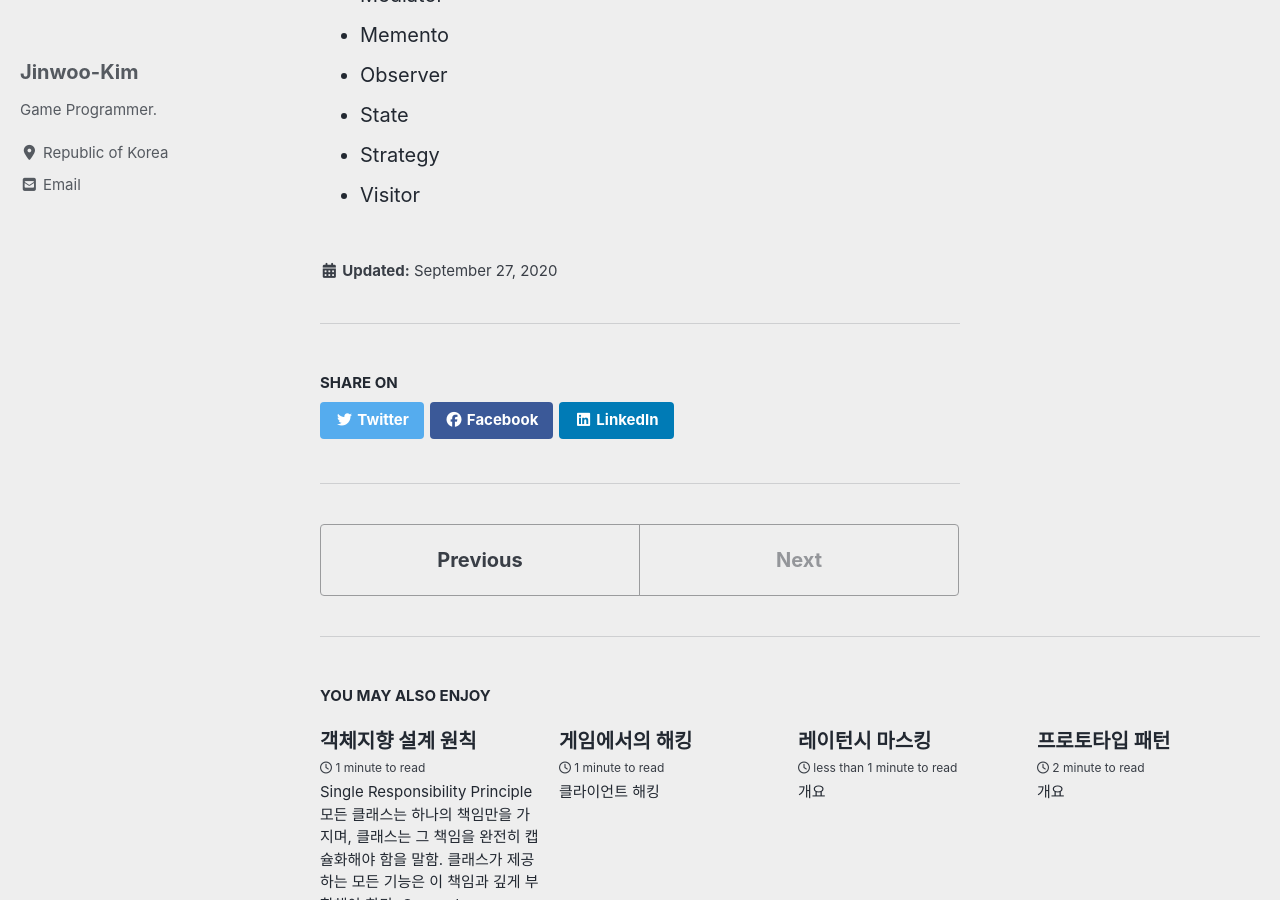
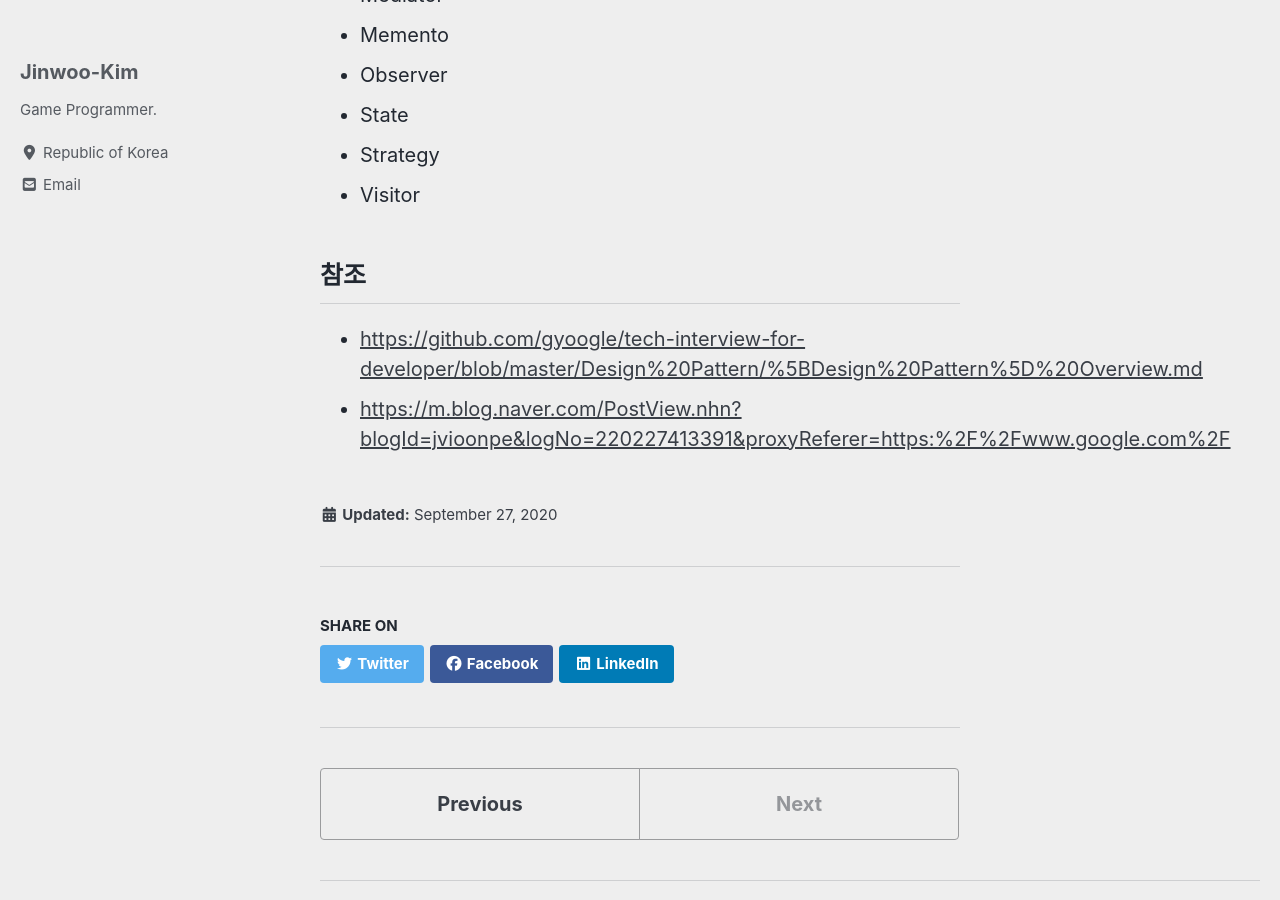
Before and after one commit to JIIIIIND/ComJind.github.io, a Jekyll site: the page built from _posts/2020-09-27-DesignPatternCategory.md, in a window 1280 px wide and 900 px high, scrolled down 1976 px. Built offline with Jekyll 4.4.1, drawn with Linux system fonts in a browser that asks for light colours; cached includes are drawn as plain includes; nearby versions of some CDN libraries.

Commit message:
add reference

```diff
--- a/_posts/2020-09-27-DesignPatternCategory.md
+++ b/_posts/2020-09-27-DesignPatternCategory.md
@@ -48,3 +48,7 @@ ex) 하위 클래스에서 구현해야 하는 함수 및 알고리즘들을 미
 - State
 - Strategy
 - Visitor
+
+## 참조
+- <https://github.com/gyoogle/tech-interview-for-developer/blob/master/Design%20Pattern/%5BDesign%20Pattern%5D%20Overview.md>
+- <https://m.blog.naver.com/PostView.nhn?blogId=jvioonpe&logNo=220227413391&proxyReferer=https:%2F%2Fwww.google.com%2F>
```
